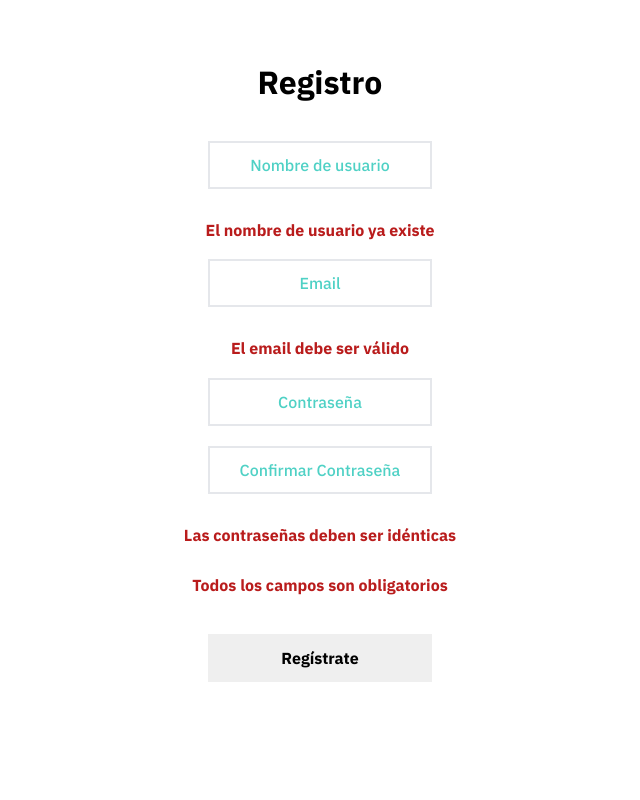
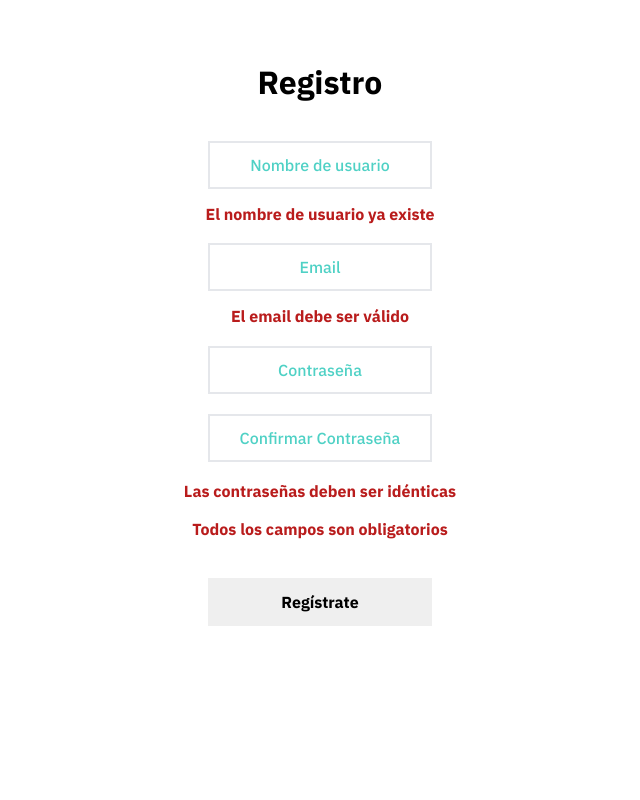
Before and after one commit to idecrea/little-chat-22, a PHP site: page /registro.php in a window 1280 px wide. Shown: the part 64-864 px from the top of the page, without its empty margins (320-960 px from the left). Run offline with PHP 8.4, Linux system fonts and the light colour scheme; style sheets or scripts are compiled from the project's sources; some libraries are stand-ins or nearby versions.

Commit message:
html actualitzat

```diff
--- a/ok-cambiar-contrasenya.php
+++ b/ok-cambiar-contrasenya.php
@@ -11,7 +11,7 @@
                 <p class="fuente-medium text-teal-800 text-center mx-12 leading-normal">La contraseña fue cambiada con éxito. Ahora puedes iniciar sesión</p>
             </div>
             <div class="flex justify-center mt-16">
-                <a class=" flex text-teal-100 justify-center items-center h-12 w-56 bg-teal-800 hover:bg-teal-200 hover:text-teal-800 hover:opacity-100" href="index.php">Iniciar Sesión</a>
+                <a class=" flex text-teal-100 justify-center items-center h-12 w-56 bg-teal-800 hover:bg-teal-200 hover:text-teal-800 hover:opacity-100" href="login.php">Iniciar Sesión</a>
             </div>
         </section>
     </div>
--- a/ok-recuperar-contrasenya.php
+++ b/ok-recuperar-contrasenya.php
@@ -11,7 +11,7 @@
                 <p class="fuente-medium text-teal-800 text-center mx-12 leading-normal">Ahora debes acceder a tu correo y entrar en el link para el cambio de contraseña</p>
             </div>
             <div class="flex justify-center mt-16">
-                <a class=" flex text-teal-100 justify-center items-center h-12 w-56 bg-teal-800 hover:bg-teal-200 hover:text-teal-800 hover:opacity-100" href="index.php">Volver</a>
+                <a class=" flex text-teal-100 justify-center items-center h-12 w-56 bg-teal-800 hover:bg-teal-200 hover:text-teal-800 hover:opacity-100" href="login.php">Volver</a>
             </div>
         </section>
     </div>
--- a/registro-completo.php
+++ b/registro-completo.php
@@ -11,7 +11,7 @@
                 <p class="fuente-medium text-teal-800">Ahora puedes iniciar la sesión</p>
             </div>
             <div class="flex justify-center mt-16">
-                <a class=" flex text-teal-100 justify-center items-center h-12 w-56 bg-teal-800 hover:bg-teal-200 hover:text-teal-800 hover:opacity-100" href="index.php">Iniciar Sesión</a>
+                <a class=" flex text-teal-100 justify-center items-center h-12 w-56 bg-teal-800 hover:bg-teal-200 hover:text-teal-800 hover:opacity-100" href="login.php">Iniciar Sesión</a>
             </div>
         </section>
     </div>
--- a/registro.php
+++ b/registro.php
@@ -12,7 +12,7 @@
             </div>
 
                 <!-- Error - El username ya está escogido -->
-                <div class="flex justify-center mt-8">
+                <div class="flex justify-center mt-4 mb-4">
                     <p class="fuente-bold text-red-700">El nombre de usuario ya existe</p>
                 </div>
 
@@ -21,7 +21,7 @@
             </div>
 
                 <!-- Error - El email debe ser valido -->
-                <div class="flex justify-center mt-8">
+                <div class="flex justify-center mt-4 mb-4">
                     <p class="fuente-bold text-red-700">El email debe ser válido</p>
                 </div>
 
@@ -32,12 +32,12 @@
                 <input type="text" class="fuente-medium text-center h-12 w-56 bg-teal-100 placeholder1 border-2 border-teal-100 focus:border-teal-800 focus:text-teal-800" placeholder="Confirmar Contraseña">
             </div>
                 <!-- Error - Las contrasenyas deben ser idénticas -->
-                <div class="flex justify-center mt-8">
+                <div class="flex justify-center mt-5 mb-4">
                     <p class="fuente-bold text-red-700">Las contraseñas deben ser idénticas</p>
                 </div>
 
                 <!-- Error Todos los campos son obligatorios -->
-                <div class="flex justify-center mt-8">
+                <div class="flex justify-center mt-5">
                     <p class="fuente-bold text-red-700">Todos los campos son obligatorios</p>
                 </div>
 
```
Also changed, not shown: login.php (renamed from index.php).
